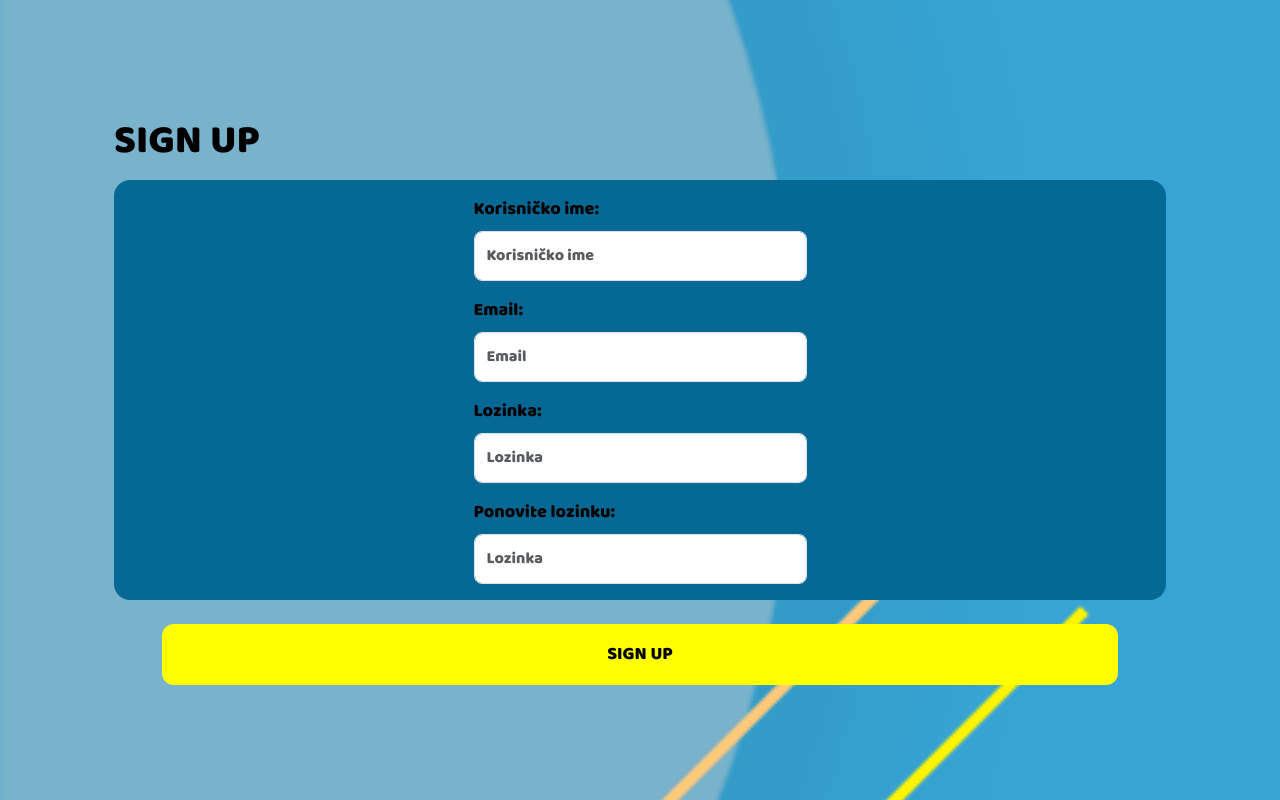
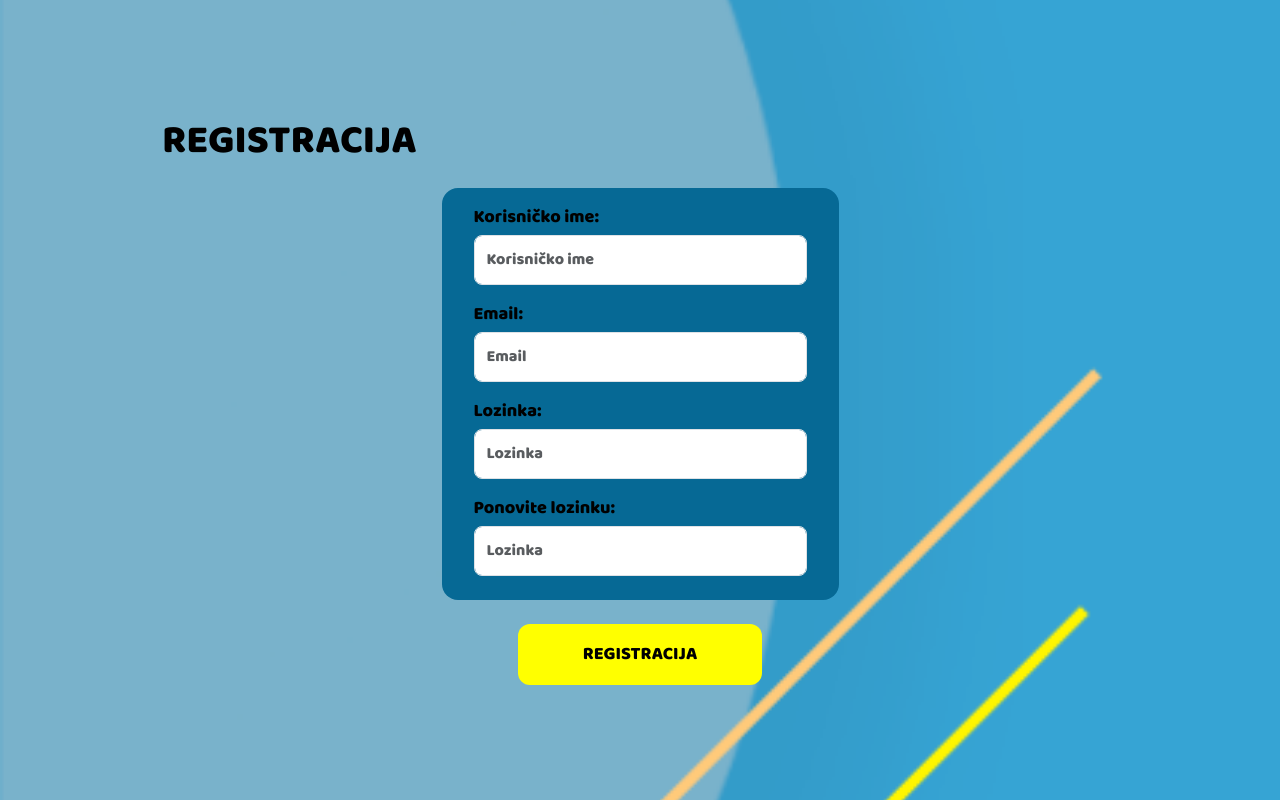
Before and after one commit to emilipuh/frontend, a Vue app: page /signup in a window 1280 px wide. Built offline with nearby package versions, Linux system fonts and the light colour scheme.

Commit message:
Dodana metoda za sign up

```diff
--- a/src/views/SignUp.vue
+++ b/src/views/SignUp.vue
@@ -1,6 +1,6 @@
 <template>
   <div class="container">
-    <h1>SIGN UP</h1>
+    <h1>REGISTRACIJA</h1>
     <div class="content">
       <form>
         <div class="username">
@@ -11,6 +11,7 @@
               type="username"
               class="form-control"
               id="username"
+              v-model="username"
             />
           </div>
         </div>
@@ -22,6 +23,7 @@
               type="email"
               class="form-control"
               id="email"
+              v-model="email"
             />
           </div>
         </div>
@@ -33,6 +35,7 @@
               type="password"
               class="form-control"
               id="password"
+              v-model="password"
             />
           </div>
         </div>
@@ -41,49 +44,100 @@
           <div>
             <input
               placeholder="Lozinka"
-              type="repeatPass"
+              type="password"
               class="form-control"
               id="repeatPass"
+              v-model="repeatPass"
             />
           </div>
         </div>
       </form>
+      <p v-if="error" class="error-message">
+        <i class="fa-solid fa-triangle-exclamation"></i>
+        {{ error }}
+      </p>
     </div>
-    <button type="submit" class="btn">SIGN UP</button>
+    <button type="submit" class="btn" @click="signup()">REGISTRACIJA</button>
   </div>
 </template>
 
 <script>
+import { Auth } from "@/services";
+
 export default {
   name: "signup",
+  data() {
+    return {
+      username: "",
+      email: "",
+      password: "",
+      repeatPass: "",
+      error: "",
+    };
+  },
+  methods: {
+    async signup() {
+      if (!this.username || !this.email || !this.password || !this.repeatPass) {
+        this.error = "Sva polja moraju biti ispunjena";
+        return;
+      }
+
+      let user = {
+        username: this.username,
+        email: this.email,
+        password: this.password,
+        repeatPass: this.repeatPass,
+      };
+      // ako se lozinke ne podudaraju onda nema registracije
+      if (user.password !== user.repeatPass) {
+        this.error = "Lozinke se ne podudaraju";
+        return;
+      } else {
+        this.error = "";
+        let registerSuccess = await Auth.registration(user);
+        console.log("Uspješna registracija ", registerSuccess);
+        if (registerSuccess === true) {
+          console.log("Registracija je uspješna i token je dobiven");
+          await Auth.login(user.username, user.password);
+          this.$router.push({ name: "home" });
+        }
+      }
+    },
+  },
 };
 </script>
 
 <style scoped lang="scss">
 .container {
+  margin: auto;
+  min-height: 100dvh;
   color: black;
-  min-height: 90dvh;
   display: flex;
+  flex-direction: column;
   justify-content: center;
+  align-items: center;
 }
 
-h1 {
-  color: black;
-  text-align: start;
-  margin: 0vh 0vh 2vh 4vh;
-}
 .content {
   background-color: #066995;
   border-radius: 2vh;
   margin: 0vh 4vh 3vh 4vh;
+  padding: 0vh 2vh;
+  min-height: 30dvh;
   display: flex;
   flex-direction: column;
   align-items: center;
   justify-content: center;
 }
 
+h1 {
+  color: black;
+  margin-bottom: 3vh;
+  align-self: start;
+  margin-left: 10vh;
+}
 label {
-  margin-bottom: 1vh;
+  margin-bottom: 0.5vh;
 }
 
 .username,
@@ -95,6 +149,10 @@ label {
   margin: 2vh;
 }
 
+.repeatPass {
+  margin-bottom: 3vh;
+}
+
 .form-control {
   border-radius: 1vh;
   padding: 1.5vh;
@@ -104,8 +162,10 @@ label {
   background-color: yellow;
   color: black;
   font-size: 18px;
-  padding: 2vh;
-  margin: 0vh 10vh;
+  padding: 2vh 8vh;
   border-radius: 1.5vh;
 }
+.error-message {
+  margin-bottom: 2vh;
+}
 </style>
```
